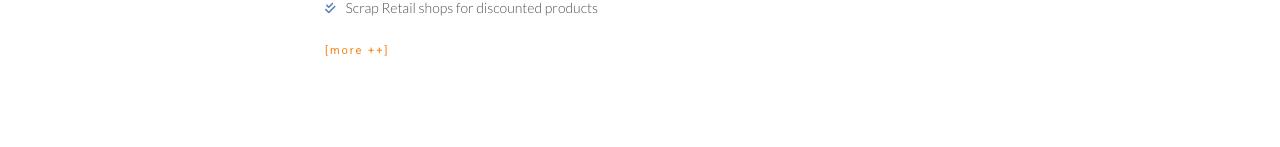
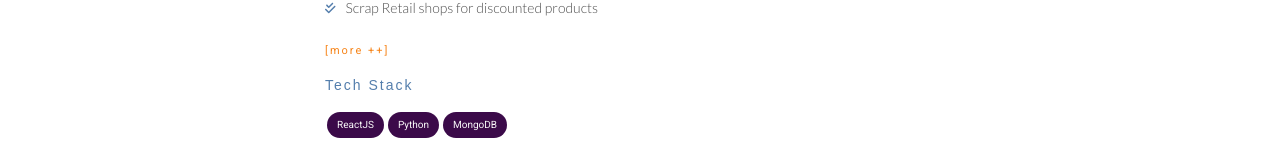
Before and after one commit to dchidi/myfolio-react, a React (Create React App) app: page /folio in a window 1280 px wide. Shown: the part 674-821 px from the top of the page. Before the commit the page ends 800 px from the top, so only its background shows below. Built offline with nearby package versions, Linux system fonts and the light colour scheme; a web font is replaced by a local one.

Commit message:
Folio UI page completed

```diff
--- a/src/pages/folio/Folio.js
+++ b/src/pages/folio/Folio.js
@@ -37,6 +37,7 @@
               <h3>Description</h3>
               <p>content goes here</p>
             </div>
+            {/* Features */}
             <div className={style.features}>
               <h3 className="mb-3">Features</h3>
               <ul className={style.featuresUl}>
@@ -60,6 +61,15 @@
                     [more ++]
                   </Link>
                 </li>
+              </ul>
+            </div>
+            {/* Technology Stack */}
+            <div>
+              <h3 className="mb-3">Tech Stack</h3>
+              <ul className={style.stack}>
+                <li className={style.stackItem}>ReactJS</li>
+                <li className={style.stackItem}>Python</li>
+                <li className={style.stackItem}>MongoDB</li>
               </ul>
             </div>
           </MDBCol>
--- a/src/pages/folio/Folio.module.css
+++ b/src/pages/folio/Folio.module.css
@@ -19,6 +19,21 @@
 ul.featuresUl {
   margin-left: 0;
   padding-left: 0;
+}
+ul.stack {
+  margin: 0;
+  padding: 0;
+}
+ul.stack li {
+  display: inline-block;
+}
+.stackItem {
+  font-size: 10px;
+  padding: 5px 10px;
+  margin: 2px;
+  border-radius: 50px;
+  background-color: var(--color-four-dark);
+  color: var(--white);
 }
 .featureItem {
   font-size: 14px;
```
